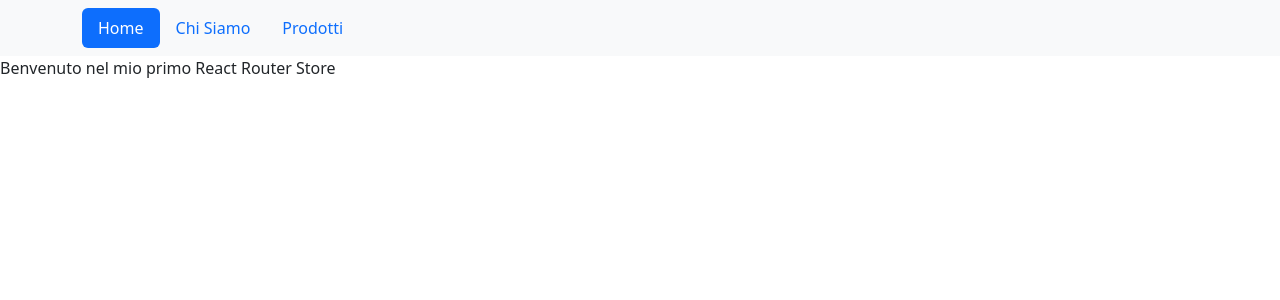
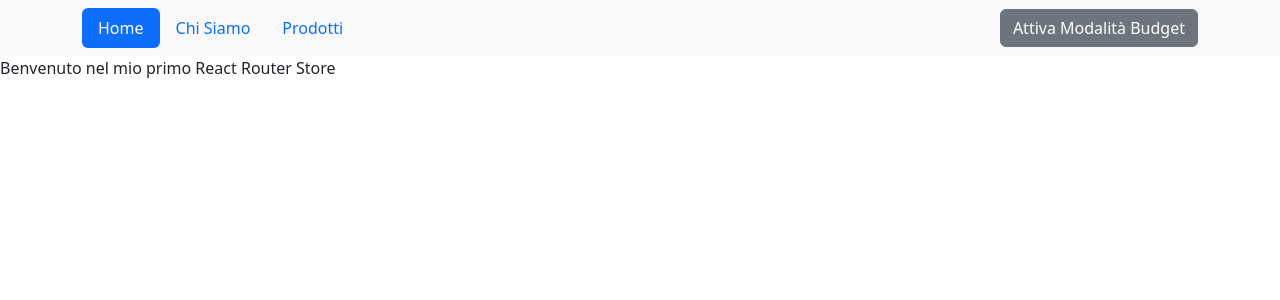
Before and after one commit to emilianocafasso/react-context-api, a React (Vite) app: page / in a window 1280 px wide. Shown: the top 300 px of the page. Built offline with nearby package versions, Linux system fonts and the light colour scheme.

Commit message:
Add budget mode toggle button to Navbar component

```diff
--- a/src/components/Navbar.jsx
+++ b/src/components/Navbar.jsx
@@ -1,8 +1,15 @@
 import { Link, NavLink } from "react-router-dom"
 
+import { useContext } from "react"
+import BudgetContext from "../Contexts/BudgetContext"
 
 export default function Navbar() {
 
+    const { budgetMode, setBudgetMode } = useContext(BudgetContext)
+
+    const toggleBudgetMode = () => {
+        setBudgetMode(!budgetMode) // cambio da true a false e viceversa
+    }
     return (
         <div className="bg-light">
             <div className="container">
@@ -18,6 +25,15 @@ export default function Navbar() {
                             <NavLink to='/prodotti' className="nav-link">Prodotti</NavLink>
                         </li>
                     </ul>
+
+                    <button
+                        onClick={toggleBudgetMode}
+                        className='btn btn-secondary'
+                    >
+                        {/* testo che cambia in base allo stato di BudgetMode */}
+                        {budgetMode ? 'Disattiva Modalità Budget' : 'Attiva Modalità Budget'}
+                    </button>
+
                 </nav>
             </div>
         </div>
```
